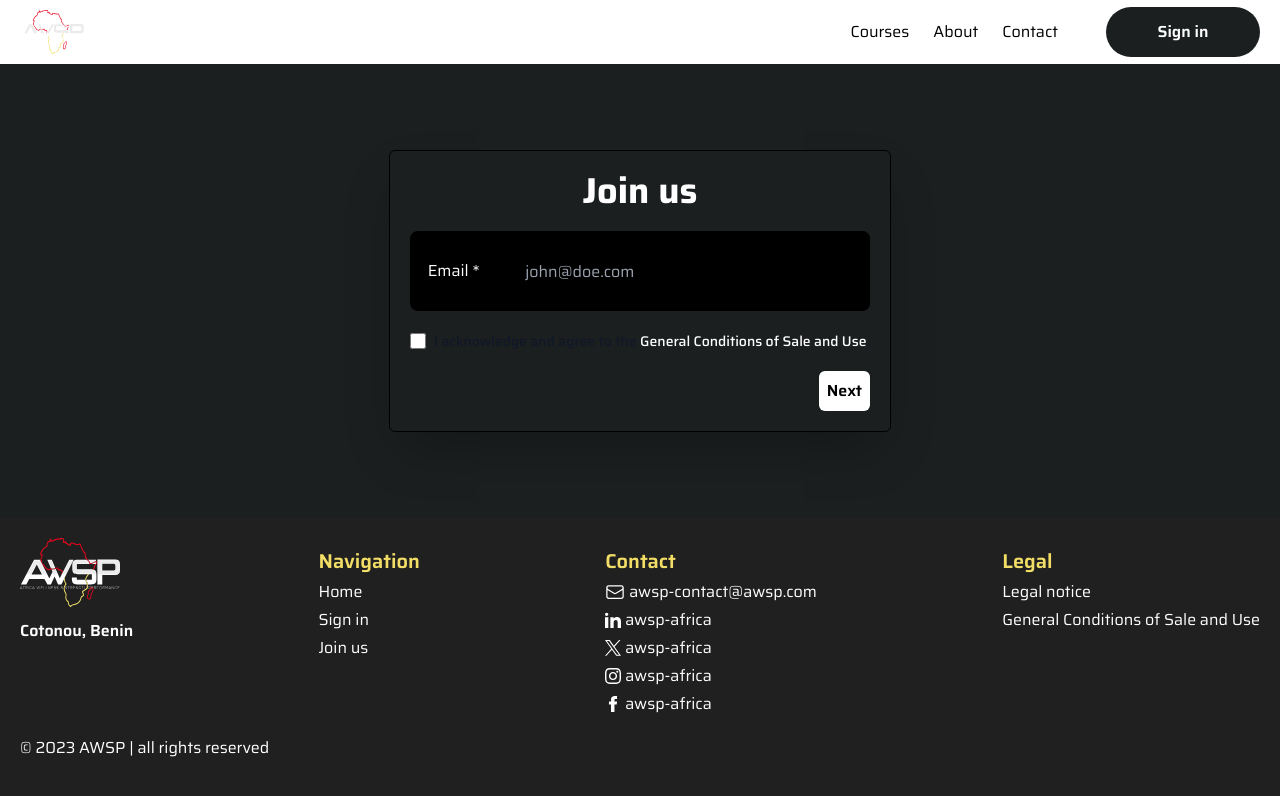
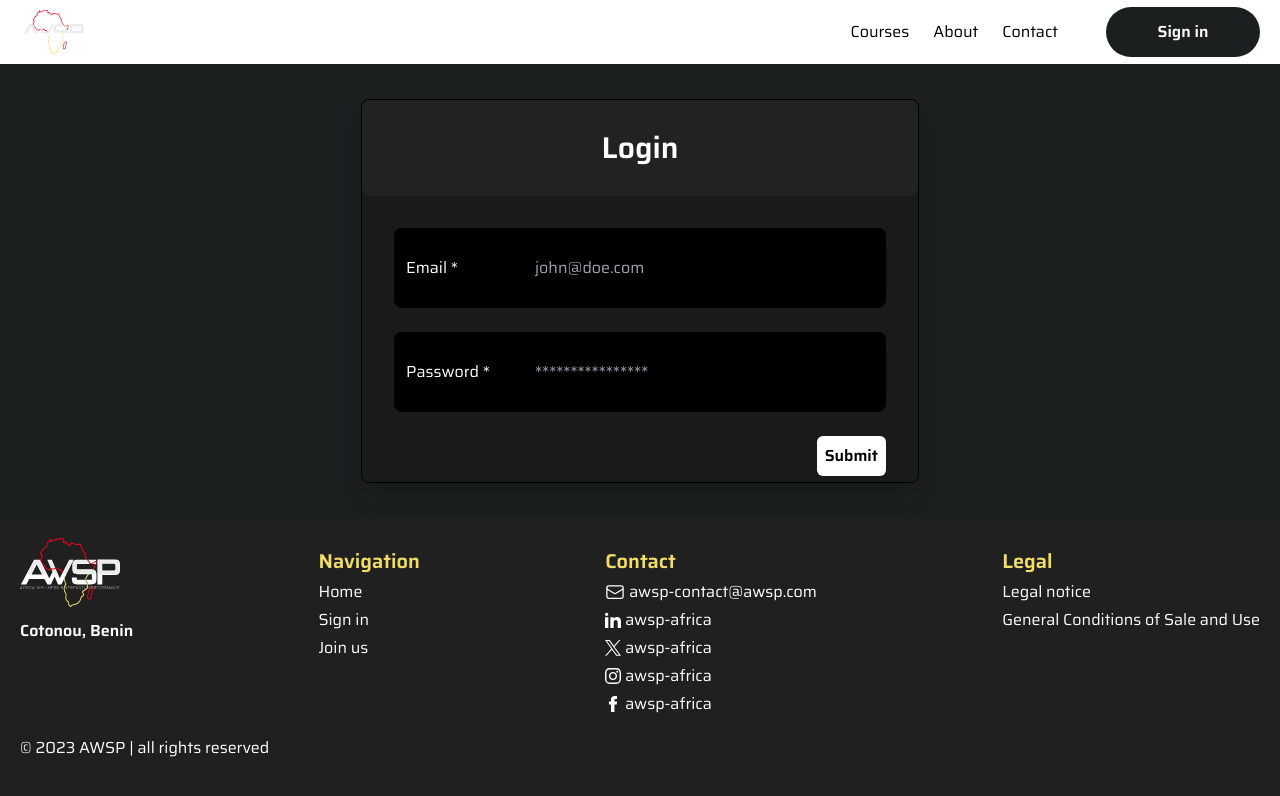
Before and after one commit to admin-tsi/awsp-africa-client, a Next.js app: page / in a window 1280 px wide. Shown: the top 796 px of the page. Built offline with nearby package versions, Linux system fonts and the light colour scheme.

Commit message:
[Set up]: Setting Login form componnent

```diff
--- a/src/components/Input.tsx
+++ b/src/components/Input.tsx
@@ -1,16 +1,33 @@
-import React from 'react';
+import React, { ReactNode } from 'react';
 
-type Props = {};
+type InputProps = {
+  type?: string;
+  name?: string;
+  id?: string;
+  className?: string;
+  placeholder?: string;
+  children?: ReactNode;
+};
 
-const Input = (props: Props) => {
+const Input = (props: InputProps) => {
+  const {
+    type = 'text',
+    name = 'email',
+    id = 'email',
+    placeholder = 'john@doe.com',
+    children
+  } = props;
+
   return (
     <input
-      type="text"
-      name="email"
-      id="email"
-      className="bg-black text-white h-full w-full flex justify-center items-center rounded-lg px-2 outline-none"
-      placeholder="john@doe.com"
-    />
+      type={type}
+      name={name}
+      id={id}
+      className = "bg-black text-white h-14 w-full flex justify-center items-center rounded-lg px-2 outline-none shadow-md"
+      placeholder={placeholder}
+    >
+      {children}
+    </input>
   );
 };
 
--- a/src/components/Joinform.tsx
+++ b/src/components/Joinform.tsx
@@ -9,11 +9,16 @@ const Joinform = (props: Props) => {
       <span className="h-1/3 flex justify-center items-center text-white text-4xl font-bold">
         Join us
       </span>
-      <div className="w-full h-[80px] bg-black rounded-lg flex justify-end items-center space-x-5 relative">
+      <div className="w-full h-[80px] bg-black rounded-lg flex justify-end items-center space-x-5 relative border-[2px] border-zinc-900 shadow-black shadow-lg">
         <span className="text-white w-[25%] flex justify-center items-center">
           Email *
         </span>
-        <Input />
+        <Input
+          type="text"
+          name="email"
+          id="email"
+          placeholder="Enter your password"
+        />
       </div>
 
       <div className="flex w-full items-center my-5">
@@ -25,7 +30,7 @@ const Joinform = (props: Props) => {
         />
         <label
           htmlFor="link-checkbox"
-          className="ms-2 text-sm font-medium text-gray-900 dark:text-gray-300"
+          className="ms-2 text-sm font-medium text-gray-900 dark:text-gray-300 my-3"
         >
           I acknowledge and agree to the{' '}
           <a href="#" className="text-white dark:text-white hover:underline">
--- /dev/null
+++ b/src/components/Loginform.tsx
@@ -0,0 +1,45 @@
+import React from 'react';
+import Input from './Input';
+
+type Props = {};
+
+const Loginform = (props: Props) => {
+  return (
+    <section className="h-96 w-[558px] rounded-lg bg-[#1A1A1A] border border-black shadow-xl m-5 lg:mx-0">
+      <div className="h-1/4 bg-[#222222] rounded-lg flex justify-center items-center">
+        <span className="text-3xl font-semibold text-white">Login</span>
+      </div>
+      <div className="p-8 flex flex-col space-y-6 ">
+        <div className="w-full h-[80px] bg-black rounded-lg flex justify-end items-center space-x-5 relative">
+          <span className="text-white w-[30%]  flex justify-start items-center px-3">
+            Email *
+          </span>
+          <Input
+            type="text"
+            name="email"
+            id="email"
+            placeholder="john@doe.com"
+          />
+        </div>
+        <div className="w-full h-[80px] bg-black rounded-lg flex justify-end items-center space-x-5 relative">
+          <span className="text-white w-[30%] max-lg:w-fit flex justify-start items-center px-3">
+            Password *
+          </span>
+          <Input
+            type="password"
+            name="email"
+            id="email"
+            placeholder="****************"
+          />
+        </div>
+        <div className="w-full flex justify-end">
+          <button className="bg-white p-2 rounded-md font-semibold">
+            Submit
+          </button>
+        </div>
+      </div>
+    </section>
+  );
+};
+
+export default Loginform;
--- /dev/null
+++ b/src/components/Paiementform.tsx
@@ -0,0 +1,11 @@
+import React from 'react'
+
+type Props = {}
+
+const Paiementform = (props: Props) => {
+  return (
+    <div>Paiementform</div>
+  )
+}
+
+export default Paiementform
--- a/src/pages/index.tsx
+++ b/src/pages/index.tsx
@@ -1,6 +1,7 @@
 import CustomButton from '@/components/CustomButton';
 import Footer from '@/components/Footer';
 import Joinform from '@/components/Joinform';
+import Loginform from '@/components/Loginform';
 import Navbar from '@/components/Navbar';
 
 export default function Index() {
@@ -8,7 +9,7 @@ export default function Index() {
     <div className="flex flex-col h-screen">
       <Navbar />
       <div className="flex-1 flex justify-center items-center bg-neutral">
-        <Joinform/>
+        <Loginform/>
       </div>
       <Footer />
     </div>
```
